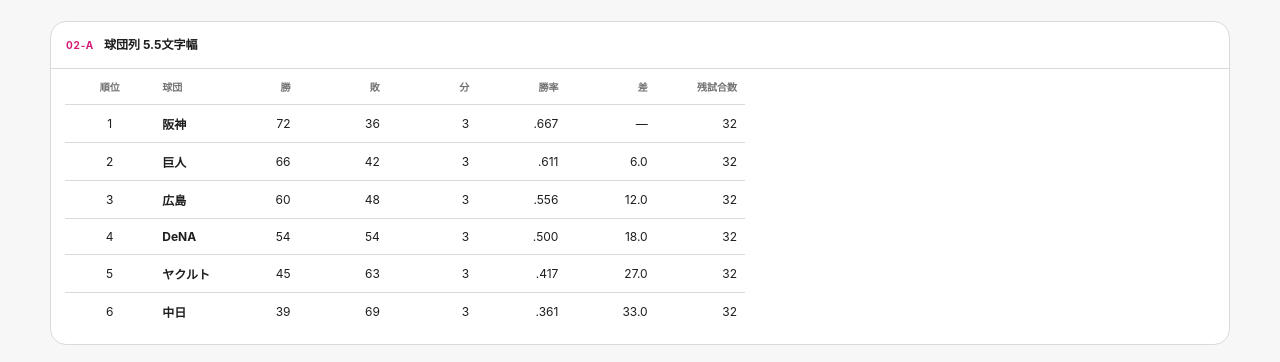
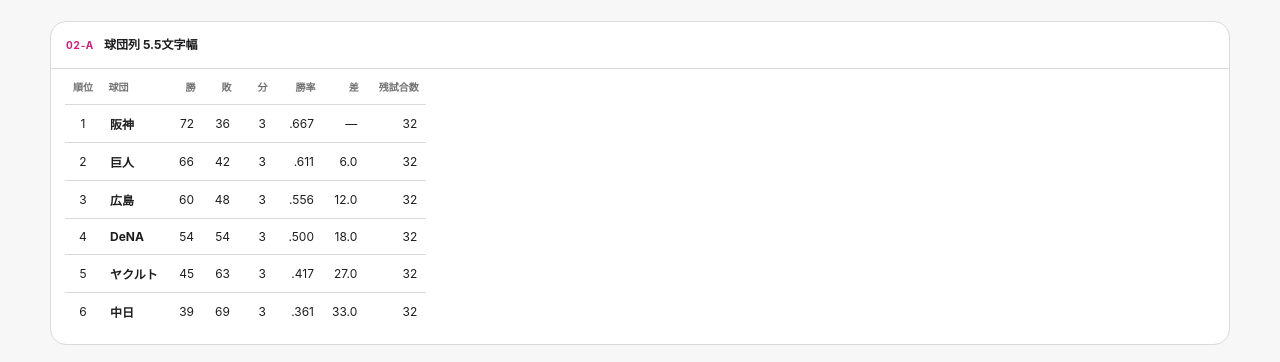
Before and after one commit to tj-999-comp/sport-portal, a website: page app/design-review.html in a window 1280 px wide. Shown: the part 378-740 px from the top of the page. Drawn offline with Linux system fonts and the light colour scheme.

Commit message:
fix: compact NPB standings columns

```diff
--- a/app/design-review.css
+++ b/app/design-review.css
@@ -267,11 +267,16 @@
 /* NPB standings width review */
 .standings-proposal .card-caption { min-height: 47px; }
 .standings-full-wrap { overflow-x: auto; padding: 0 14px 14px; }
-.standings-full-table { width: 680px; min-width: 680px; border-collapse: collapse; table-layout: fixed; font-size: 12px; white-space: nowrap; }
-.standings-full-table th, .standings-full-table td { padding: 10px 8px; border-bottom: 1px solid var(--line); text-align: right; }
+.standings-full-table { width: max-content; min-width: 0; border-collapse: collapse; table-layout: auto; font-size: 12px; white-space: nowrap; }
+.standings-full-table th, .standings-full-table td { padding: 10px .75em; border-bottom: 1px solid var(--line); text-align: right; }
 .standings-full-table th { color: var(--muted); font-size: 10px; font-weight: 700; }
 .standings-full-table th:first-child, .standings-full-table td:first-child { text-align: center; }
 .standings-full-table th:nth-child(2), .standings-full-table td:nth-child(2) { width: var(--review-team-width, 6em); min-width: var(--review-team-width, 6em); max-width: var(--review-team-width, 6em); text-align: left; font-weight: 700; }
+.standings-full-table th:first-child, .standings-full-table td:first-child { width: 3em; }
+.standings-full-table th:nth-child(3), .standings-full-table td:nth-child(3), .standings-full-table th:nth-child(4), .standings-full-table td:nth-child(4), .standings-full-table th:nth-child(5), .standings-full-table td:nth-child(5) { width: 3em; }
+.standings-full-table th:nth-child(6), .standings-full-table td:nth-child(6) { width: 4em; }
+.standings-full-table th:nth-child(7), .standings-full-table td:nth-child(7) { width: 3.5em; }
+.standings-full-table th:nth-child(8), .standings-full-table td:nth-child(8) { width: 5em; }
 .standings-full-table tr:last-child td { border-bottom: 0; }
 .width-55 { --review-team-width: 5.5em; }.width-60 { --review-team-width: 6em; }.width-65 { --review-team-width: 6.5em; }.width-70 { --review-team-width: 7em; }.width-75 { --review-team-width: 7.5em; }
 .standings-mini { padding: 14px 12px 12px; background: #fff; color: var(--ink); font-size: 11px; }
```
Also changed, not shown: app/npb.css (+7 -2 lines).
